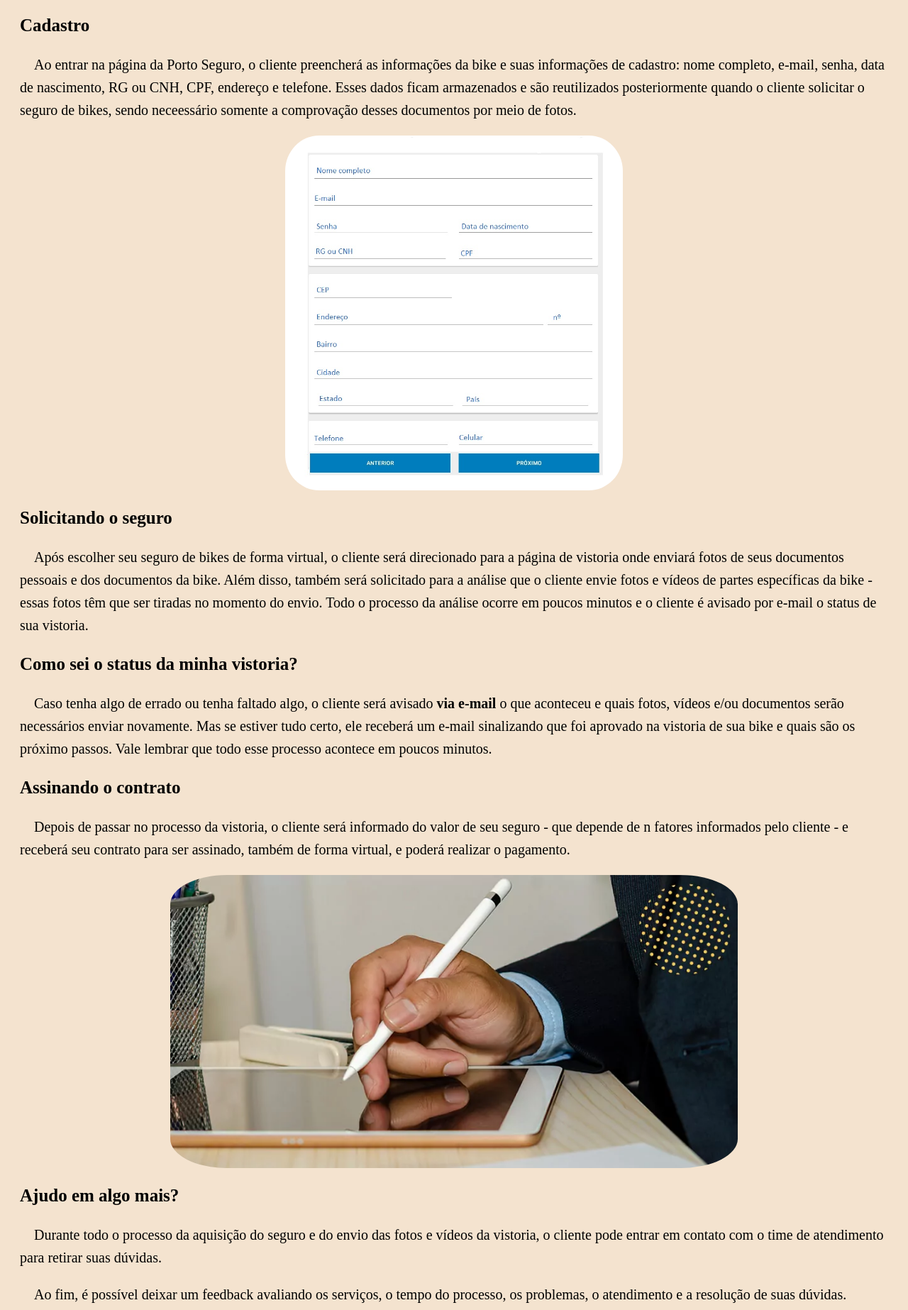
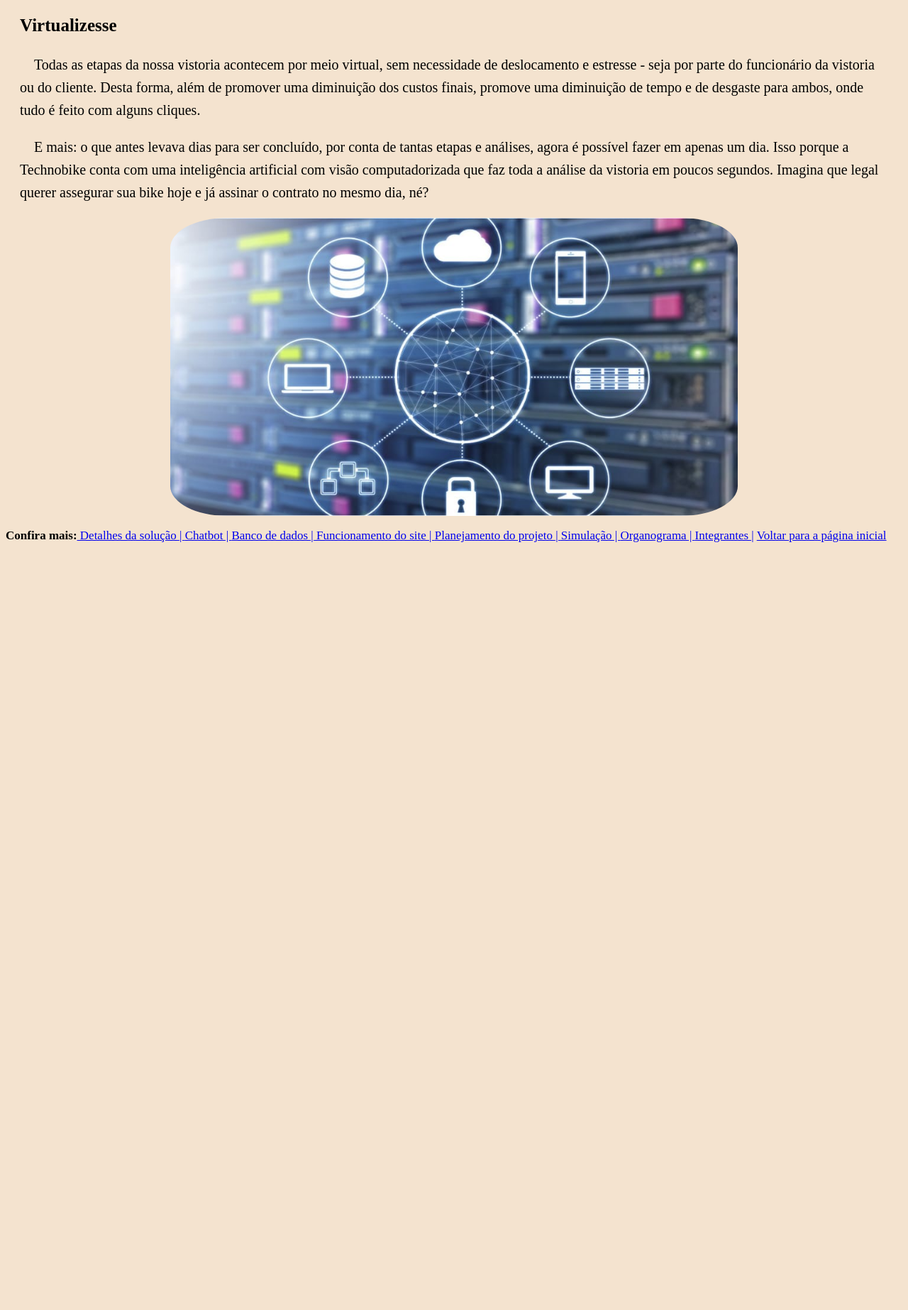
Before and after one commit to challengebike/challenge-sprint-1, a plain HTML site: page pags/etapasvirtuais.html in a window 1280 px wide. Shown: the part 134-1980 px from the top of the page at 71% size. After the commit the page ends 907 px from the top, so only its background shows below. Drawn offline with Linux system fonts and the light colour scheme.

Commit message:
atualizei a página das etapas virtuais, que agora é totalmente virtual

```diff
--- a/pags/etapasvirtuais.html
+++ b/pags/etapasvirtuais.html
@@ -11,20 +11,11 @@
     <body>
         <h1>Tecnobike</h1>
         <h2>Totalmente virtual</h2>
-        <h3>Cadastro</h3>
-        <p> Ao entrar na página da Porto Seguro, o cliente preencherá as informações da bike e suas informações de cadastro: nome completo, e-mail, senha, data de nascimento, RG ou CNH, CPF, endereço e telefone. Esses dados ficam armazenados e são reutilizados posteriormente quando o cliente solicitar o seguro de bikes, sendo neceessário somente a comprovação desses documentos por meio de fotos.   </p>
-        <img src="../img/nome.jpg" alt="Simulação de quais campos o cliente preencherá durante seu cadastro: nome completo, e-mail, senha, data de nascimento, RG ou CNH, CPF, CEP, endereço, número, bairro, cidade, estado, país, telefone e celular">
-        <h3>Solicitando o seguro</h3>
-        <p> Após escolher seu seguro de bikes de forma virtual, o cliente será direcionado para a página de vistoria onde enviará fotos de seus documentos pessoais e dos documentos da bike. Além disso, também será solicitado para a análise que o cliente envie fotos e vídeos de partes específicas da bike - essas fotos têm que ser tiradas no momento do envio. Todo o processo da análise ocorre em poucos minutos e o cliente é avisado por e-mail o status de sua vistoria. </p>
-        <h3>Como sei o status da minha vistoria?</h3>
-        <p>Caso tenha algo de errado ou tenha faltado algo, o cliente será avisado <b>via e-mail</b> o que aconteceu e quais fotos, vídeos e/ou documentos serão necessários enviar novamente. Mas se estiver tudo certo, ele receberá um e-mail sinalizando que foi aprovado na vistoria de sua bike e quais são os próximo passos. Vale lembrar que todo esse processo acontece em poucos minutos. </p>
-        <h3>Assinando o contrato</h3>
-        <p>Depois de passar no processo da vistoria, o cliente será informado do valor de seu seguro - que depende de n fatores informados pelo cliente - e receberá seu contrato para ser assinado, também de forma virtual, e poderá realizar o pagamento.</p>
-        <img src="../img/contratovirtual.webp" alt="Homem segurando uma caneta para assinar um documento virtualmente pelo seu tablet">
-        <h3>Ajudo em algo mais?</h3>
-        <p>Durante todo o processo da aquisição do seguro e do envio das fotos e vídeos da vistoria, o cliente pode entrar em contato com o time de atendimento para retirar suas dúvidas.</p>
-        <p>Ao fim, é possível deixar um feedback avaliando os serviços, o tempo do processo, os problemas, o atendimento e a resolução de suas dúvidas.</p>
-        <img src="../img/atendimento.jpg" alt="Desenho de uma mulher que trabalha com atendimento usando um fone com microfone e mexendo em um computador. Em sua volta, há quatro balões redondos: uma mão segurando um telefone, um balão quadrado com um coração no meio, um balão quadrado com um joia no centro e um envelope aberto com um papel dentro">
+        <h3>Virtualizesse</h3>
+        <p>Todas as etapas da nossa vistoria acontecem por meio virtual, sem necessidade de deslocamento e estresse - seja por parte do funcionário da vistoria ou do cliente. Desta forma, além de promover uma diminuição dos custos finais, promove uma diminuição de tempo e de desgaste para ambos, onde tudo é feito com alguns cliques.</p>
+        <p>E mais: o que antes levava dias para ser concluído, por conta de tantas etapas e análises, agora é possível fazer em apenas um dia. Isso porque a Technobike conta com uma inteligência artificial com visão computadorizada que faz toda a análise da vistoria em poucos segundos. Imagina que legal querer assegurar sua bike hoje e já assinar o contrato no mesmo dia, né?</p>
+
+        <img src="../img/virtualizesse.jpeg" alt="circulo ligado a vários outros círculos que passa uma ideia de uma rede totalmente conectada e interligada">
 
         <br><footer><b>Confira mais:</b><a href="detalhes.html"> Detalhes da solução | </a><a href="chatbot.html">Chatbot | </a><a href="bancodedados.html">Banco de dados | </a><a href="funcionamento.html">Funcionamento do site | </a><a href="planejamento.html">Planejamento do projeto | </a><a href="simulacao.html">Simulação | </a><a href="organograma.html">Organograma | </a><a href="integrantes.html">Integrantes |</a> <a href="../index.html">Voltar para a página inicial</a></footer>
     </body>
```
Also changed, not shown: pags/funcionamento.html (added, +20 -0 lines), img/backend.png (deleted), img/banco.jpg (deleted), img/bike.jpg (deleted), img/chatbot.jpg (deleted), img/nome.jpg (deleted), img/virtualizesse.jpeg (added).
